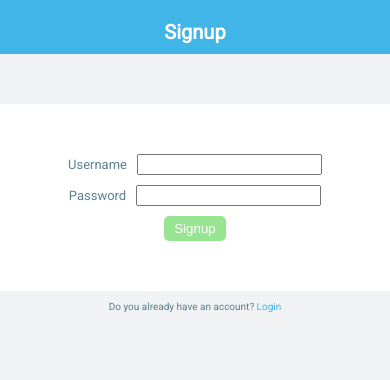
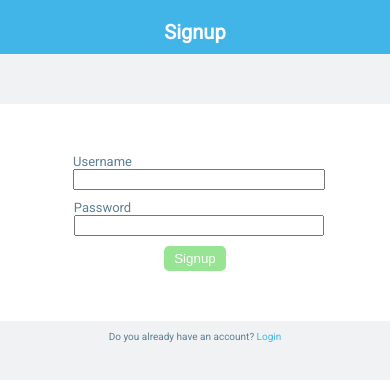
Before and after one commit to meronogbai/track-books, a React (Create React App) app: page /signup in a window 390 px wide. Shown: the top 380 px of the page. Built offline with nearby package versions, Linux system fonts and the light colour scheme.

Commit message:
Fix form style in mobile and change default protected route

```diff
--- a/src/components/Form.js
+++ b/src/components/Form.js
@@ -14,7 +14,7 @@ const Form = ({ type, endpoint }) => {
   const token = localStorage.getItem('token');
   useEffect(() => {
     if (token) {
-      history.push('/track');
+      history.push('/');
     }
   }, [token]);
   const handleSubmit = e => {
--- a/src/containers/App.js
+++ b/src/containers/App.js
@@ -16,7 +16,7 @@ const App = () => (
       <ProtectedRoute exact path="/add-book" component={AddBook} />
       <ProtectedRoute exact path="/track" component={Track} />
       <ProtectedRoute exact path="/progress" component={Progress} />
-      <ProtectedRoute component={Track} />
+      <ProtectedRoute component={AddBook} />
     </Switch>
   </BrowserRouter>
 );
--- a/src/index.css
+++ b/src/index.css
@@ -60,7 +60,7 @@ a {
 }
 
 .Form {
-  padding: 5rem 0;
+  padding: 5rem;
   margin-top: 5rem;
   background-color: #fff;
   display: flex;
@@ -72,7 +72,7 @@ a {
 }
 
 .Form input {
-  margin-left: 1rem;
+  width: 100%;
 }
 
 .Btn {
```
